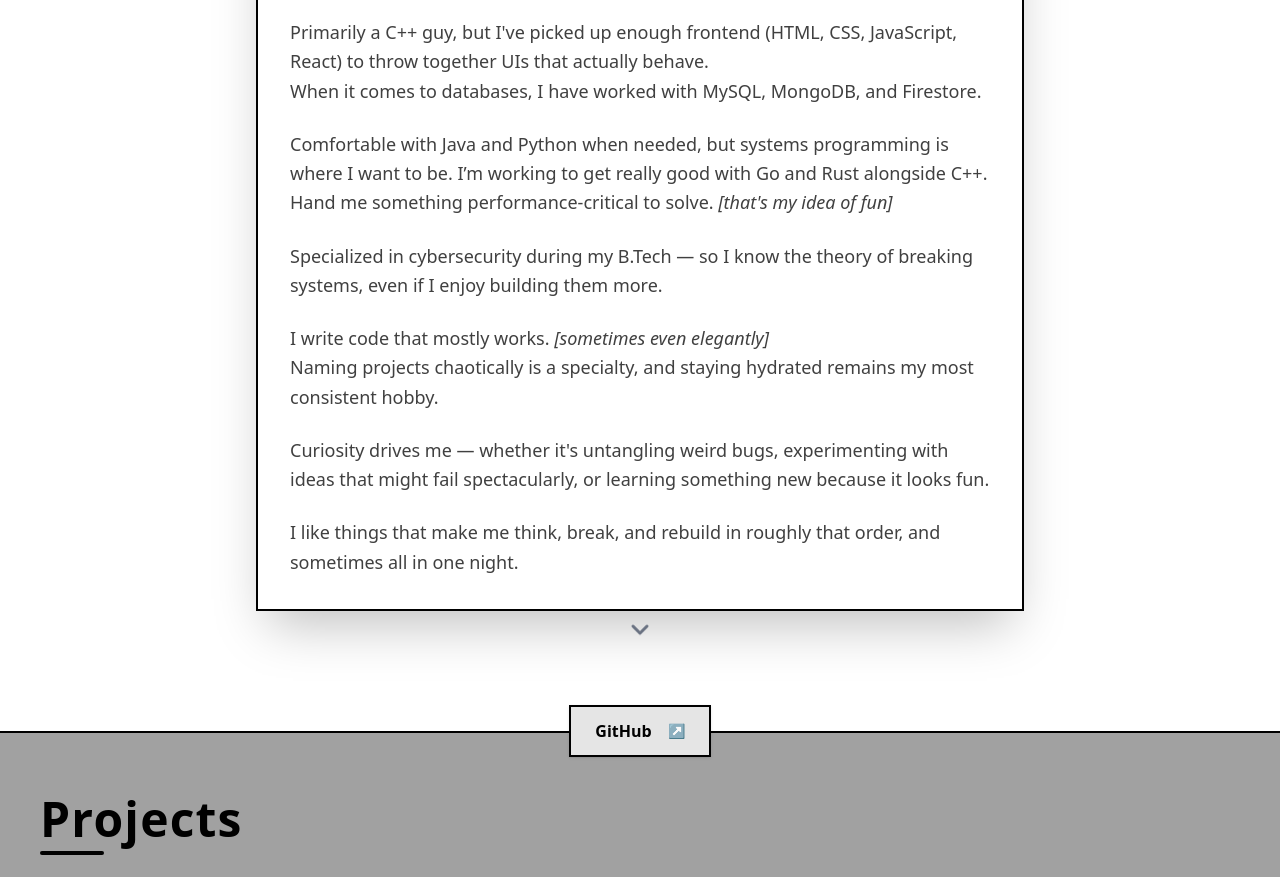
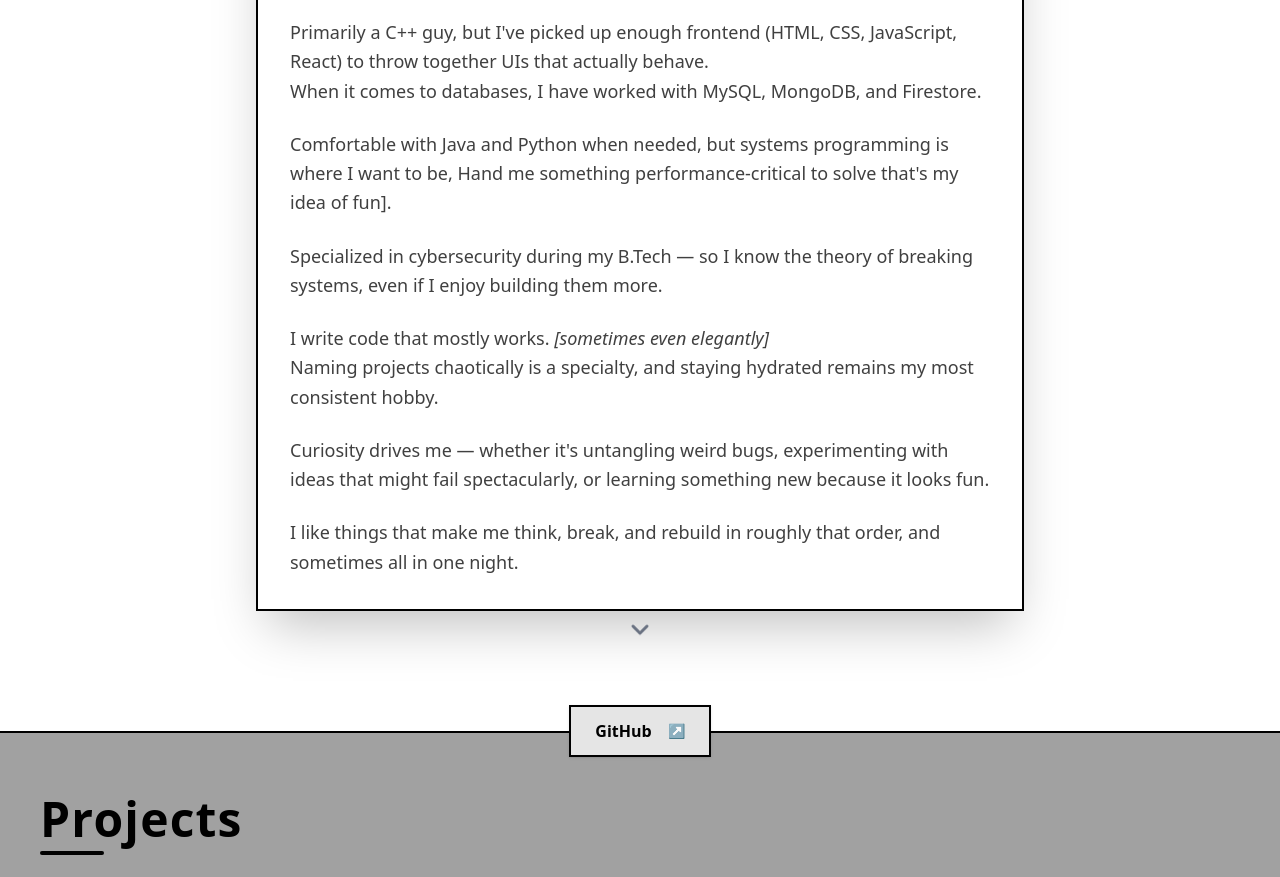
Before and after one commit to rrajvardhan/portfolio, a React (Vite) app: page / in a window 1280 px wide. Shown: the part 1000-1877 px from the top of the page. Built offline with nearby package versions, Linux system fonts and the light colour scheme.

Commit message:
Update AboutMe.jsx

```diff
--- a/src/components/AboutMe.jsx
+++ b/src/components/AboutMe.jsx
@@ -22,10 +22,8 @@ const AboutMe = ({ scrollToSection }) => {
 
             <p className="mb-4 sm:mb-6">
               Comfortable with Java and Python when needed, but systems
-              programming is where I want to be. I’m working to get really good
-              with Go and Rust alongside C++. Hand me something
-              performance-critical to solve.
-              <span className="italic"> [that's my idea of fun]</span>
+              programming is where I want to be, Hand me something
+              performance-critical to solve that's my idea of fun].
             </p>
             <p className="mb-4 sm:mb-6">
               Specialized in cybersecurity during my B.Tech — so I know the
```
